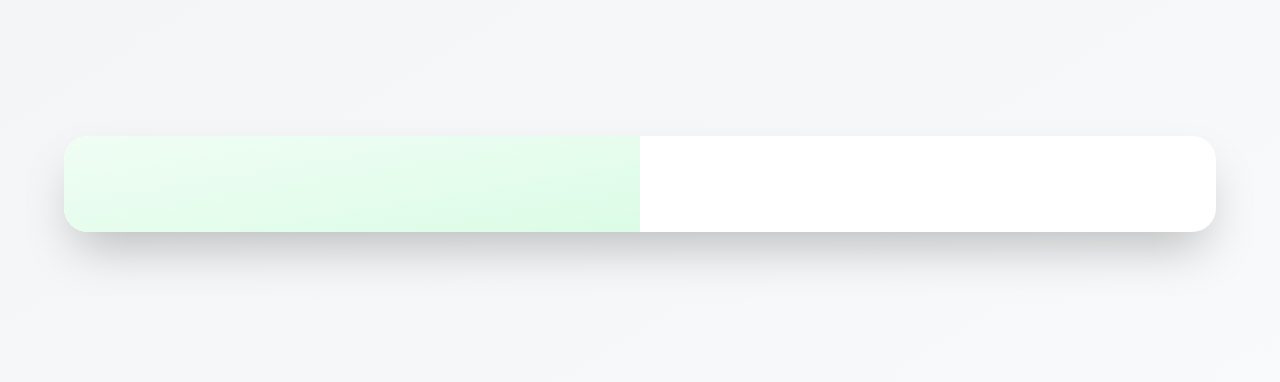
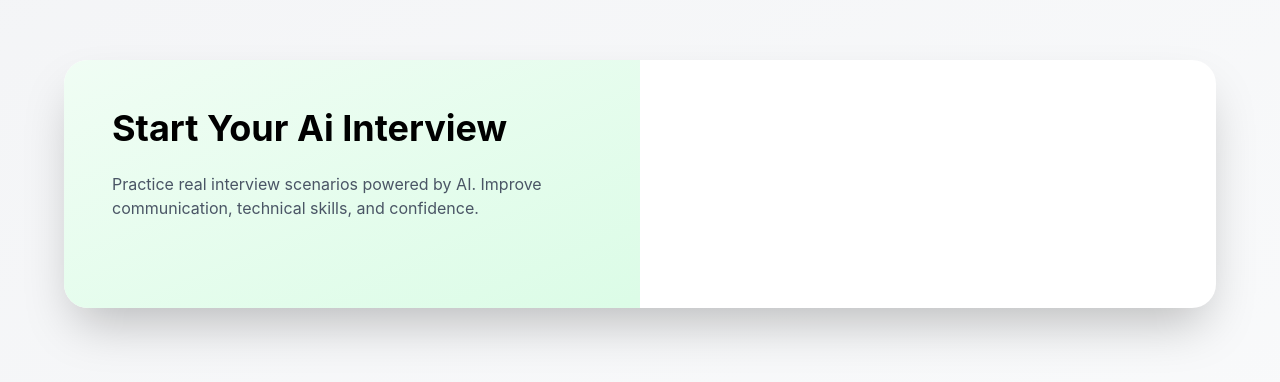
Before and after one commit to AnshikaGupta-015/intervu.AI, a React (Vite) app: page /interview in a window 1280 px wide. Shown: the part 216-598 px from the top of the page. Built offline with nearby package versions, Linux system fonts and the light colour scheme; no server answers.

Commit message:
"updated file"

```diff
--- a/src/components/Step1SetUp.jsx
+++ b/src/components/Step1SetUp.jsx
@@ -14,8 +14,16 @@ function Step1SetUp({onStart}) {
           <motion.div
            initial={{ x: -80, opacity:0 }}
            animate={{ x: 0, opacity:1 }}
-         t ransition={{ duration:0.7 }}
+           transition={{ duration:0.7 }}
              className='relative bg-gradient-to-br from-green-50 to-green-100 p-12 flex flex-col justify-center'>
+              <h2 className="text-4xl font-bold text-gray=800 mb-6">
+                Start Your Ai Interview
+              </h2>
+
+              <p className='text-gray-600 mb-10'>
+                Practice real interview scenarios powered by AI.
+                Improve communication, technical skills, and confidence.
+              </p>
 
           </motion.div>
 
```
